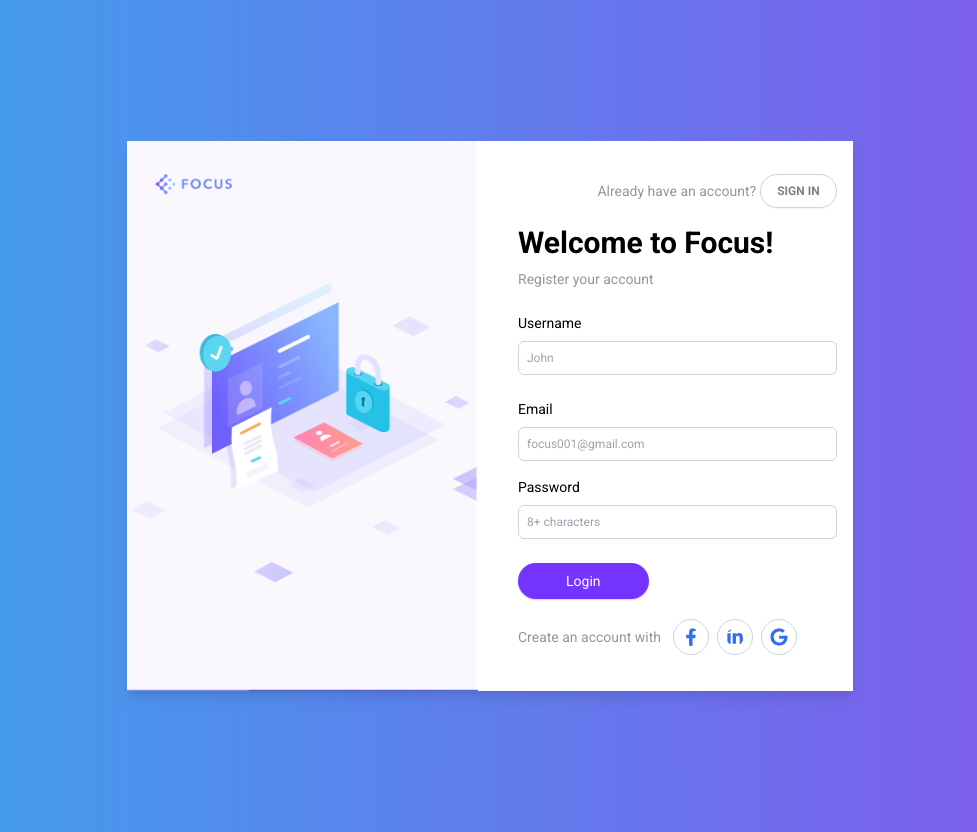
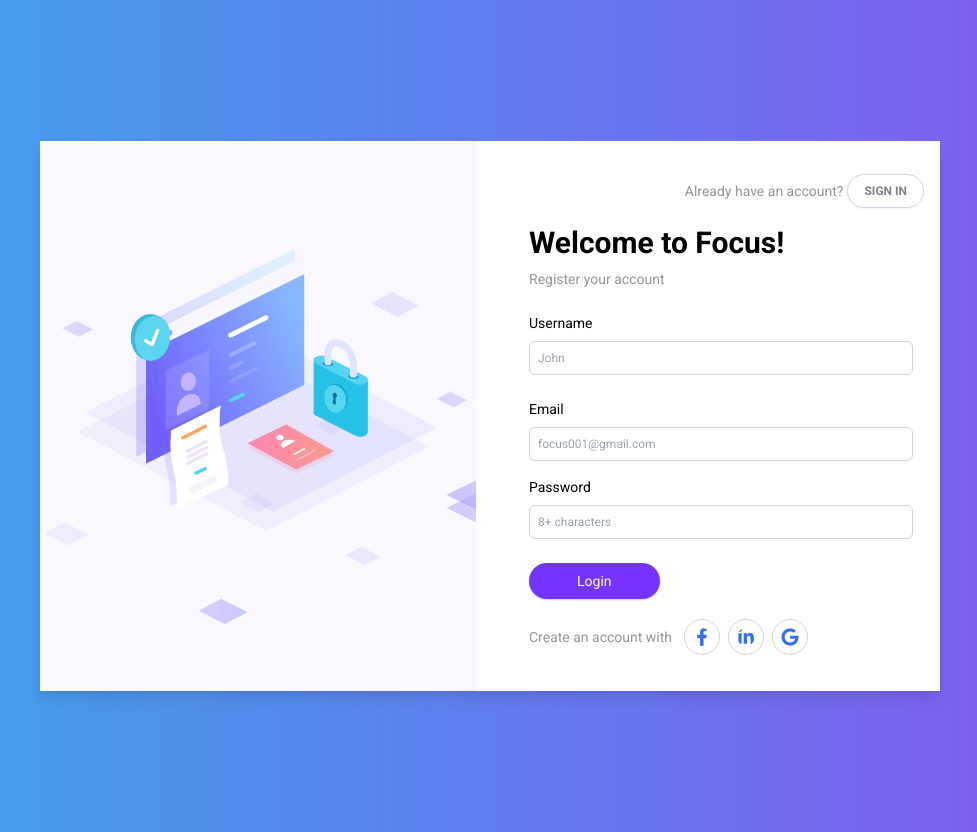
Before and after one commit to aimansae/react-signup-form, a React (Vite) app: page / in a window 1280 px wide. Shown: the whole page, without its empty margins (150-1127 px from the left). Built offline with nearby package versions, Linux system fonts and the light colour scheme.

Commit message:
Fix card width on small defices and form spacing

```diff
--- a/src/components/Card.tsx
+++ b/src/components/Card.tsx
@@ -4,7 +4,7 @@ import HeroImage from './HeroImage';
 const Card = () => {
   return (
     <div className="flex h-screen w-full overflow-y-hidden p-2 font-sans ">
-      <div className="shadow-gray-600 m-auto grid h-[550px] grid-cols-1 gap-6 bg-white shadow-lg sm:max-w-[900px] md:grid-cols-2">
+      <div className="shadow-gray-600 m-auto grid h-[550px] grid-cols-1 gap-6 bg-white shadow-lg w-[500px] sm:w-[900px] md:grid-cols-2">
         <HeroImage />
         <Form />
       </div>
--- a/src/index.css
+++ b/src/index.css
@@ -25,7 +25,7 @@ body {
   @apply flex items-center rounded-full border border-gray-light p-2 px-4 text-center text-xs font-bold  text-gray-darker shadow-sm hover:border-gray-dark hover:text-gray-dark;
 }
 .form {
-  @apply mx-auto w-full max-w-[400px] bg-white p-4 sm:p-2 sm:text-left;
+  @apply mx-auto w-full max-w-[400px] bg-white p-2 sm:p-2 sm:text-left;
 }
 .signin-text {
   @apply mr-1 py-2 text-sm text-gray-dark;
```
